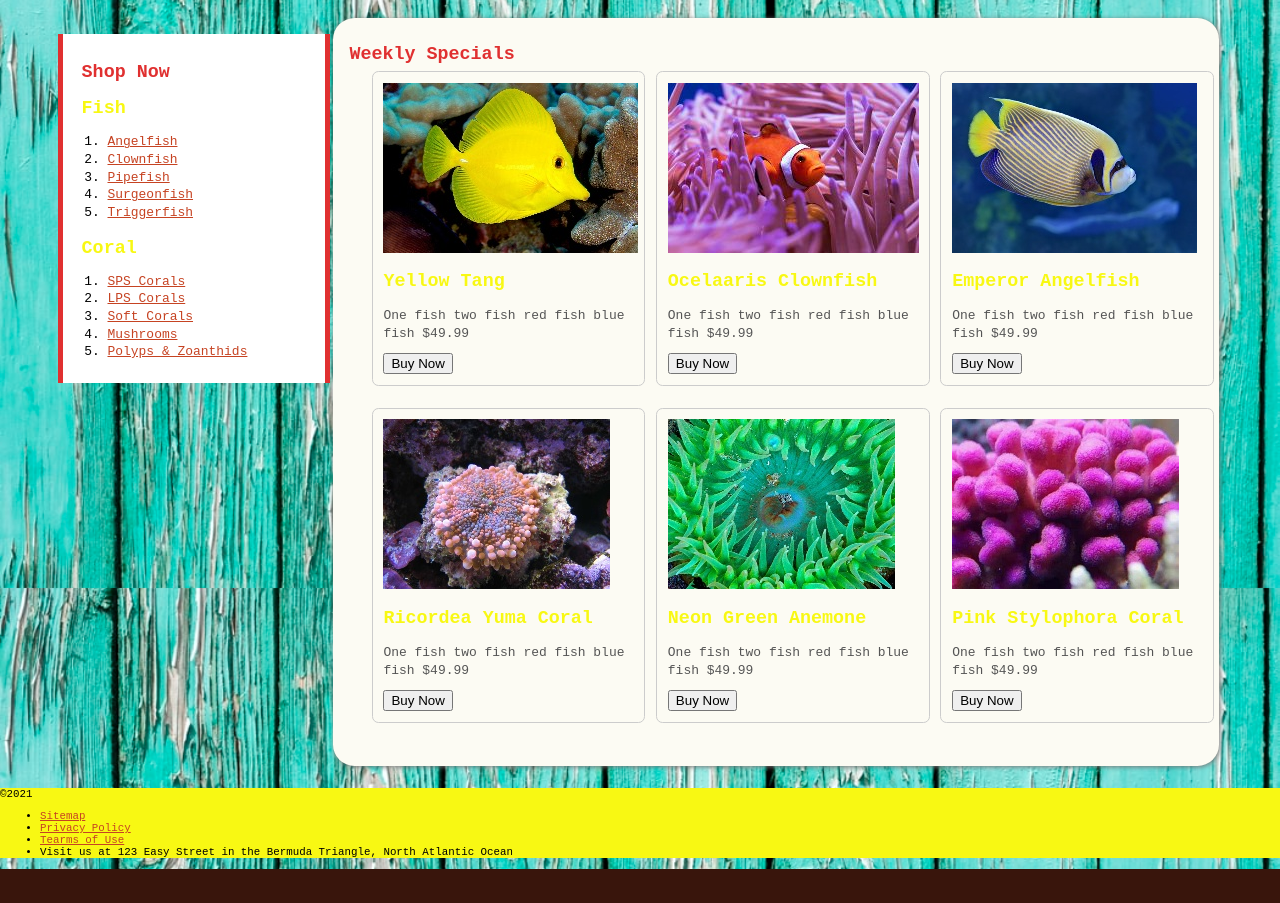
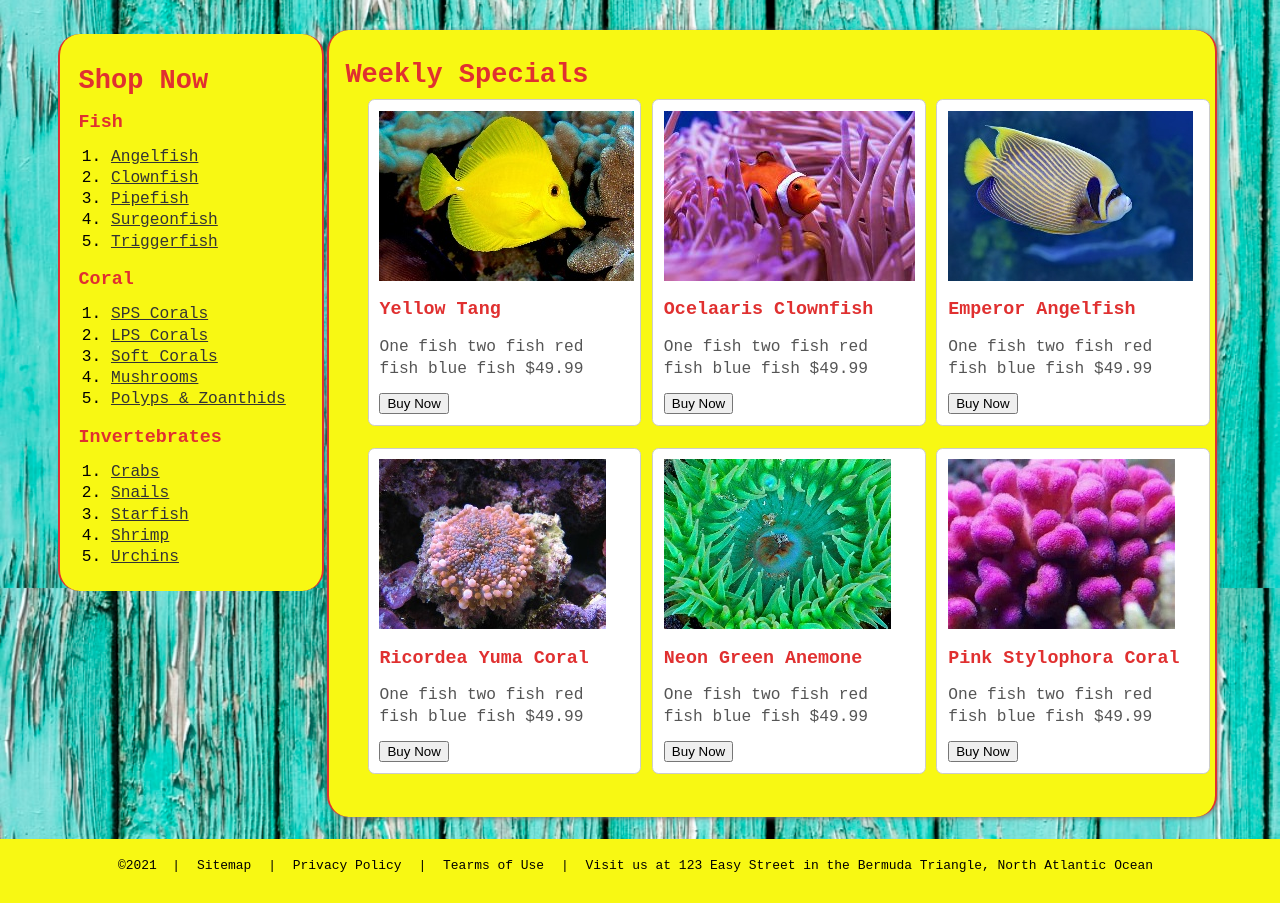
Before and after one commit to scottpsinclair/thefishshop, a plain HTML site: page index.html in a window 1280 px wide. Shown: the part 212-1115 px from the top of the page. Before the commit the page ends 1081 px from the top, so only its background shows below. Drawn offline with Linux system fonts and the light colour scheme.

Commit message:
finished

```diff
--- a/index.html
+++ b/index.html
@@ -9,7 +9,7 @@
 </head>
 <body>
     <header>
-        <div class="contentWrapper">
+
         <!--Navigation Menu-->
         <h1>The Fish Shack</h1>
         <nav>
@@ -25,7 +25,7 @@
      </div>
     </header>
     <div class="contentWrapper">
-    <section id="sidebar">
+       <section id="sidebar">
         <!--categories-->
         <h1>Shop Now</h1>
         <h2>Fish</h2>
@@ -44,8 +44,18 @@
             <li><a href="#">Mushrooms</a></li>
             <li><a href="#">Polyps & Zoanthids</a></li>
         </ol>
+        <h2>Invertebrates</h2>
+        <ol>
+            <li><a href="#">Crabs</a></li>
+            <li><a href="#">Snails</a></li>
+            <li><a href="#">Starfish</a></li>
+            <li><a href="#">Shrimp</a></li>
+            <li><a href="#">Urchins</a></li>
+        </ol>
     </section>
     </div>
+    <br>
+
     <section id="main" class="contentWrapper">
         <!--Main Section-->
         <h1>Weekly Specials</h1>
--- a/main.css
+++ b/main.css
@@ -13,19 +13,19 @@ body {
 
 h1 {
     color: #E03030;
-    font-size: 1.7em;
+    font-size: 2.5em;
     padding: 0px;
     margin: 0.5em 0 0.35em 0;
 }
 
 h2 {
-    color: #F8F813;
+    color: #E03030;
     font-size: 1.7em;
     padding: 0px;
     margin: 0.5 0 0.35em 0;
 }
 p {
-    font-size: 1.2em;
+    font-size: 1.5em;
     line-height: 1.4em;
     color: #555;
     padding: 0px;
@@ -33,7 +33,7 @@ p {
 }
 
 ol {
-    font-size: 1.2em;
+    font-size: 1.5em;
     margin: 0 0 0 1.0em;
     padding: 0 0 0 1.0em;
 }
@@ -44,7 +44,7 @@ ol li {
 }
 
 a, a:visited {
-    color: #C64322;
+    color: #333;
 }
 a:hover {
     color: #333;
@@ -73,20 +73,22 @@ hr {
 header {
     padding: 2.5em 0 0.5em;
     margin: 0 0 2.0em;
-    background: #F8F813 center 0px;
+    background: #F8F813 url(images/water.jfif) center;
 }
 
 header h1 {
     font-family: 'Courier New', Courier, monospace;
     color: #E03030;
     font-size: 7.5em;
+    text-align: center;
     letter-spacing: -0.025em;
+    text-align: center;
     margin: 0;
 }
 header h2 {
     font-weight: 300;
     font-size: 3.8em;
-    color: #F8F813;
+    color: #E03030;
     margin: -0.4em 0 0 1.0em;
     text-transform: uppercse;
     letter-spacing: 0.05em;
@@ -104,6 +106,7 @@ nav ul {
     margin: 0;
     padding: 0;
     list-style: none;
+    text-align: center;
 }
 
 nav li {
@@ -115,6 +118,7 @@ nav li a, nav li a:visited {
     text-decoration: none;
     color: #c64322;
     padding: 0.3em 0.6em;
+
 }
 
 nav li a:hover {
@@ -130,23 +134,26 @@ section#sidebar {
     float: left;
     position: relative;
     display: block;
-    background-color: #fff;
+    background-color: #F8F813;
     margin: 1.5em 0.3em 1.5em;
     padding: 1.7em 0.5em 2.0em 1.7em;
-    border-left: #E03030 solid 5px;
-    border-right: #E03030 solid 5px;
+    border-radius: 2em;
+    border-left: #E03030 solid 2px;
+    border-right: #E03030 solid 2px;
 }
 
 /*Main Section*/
 section#main {
     /*background-color: #FCFBE6;*/
     width: 870px;
-    background-color: rgba(252,251,243,037);
+    background-color: #F8F813;
     margin: 0 0 2.0em;
     padding: 1.5em 0 2.0em 1.5em;
     display: inline-block;
     border-radius: 2em;
     box-shadow: 1px 1px 5px #777;/* offset-x | offset-y | blurradius | color */
+    border-left: #E03030 solid 2px;
+    border-right: #E03030 solid 2px;
 }
 section div.panel{
     float: right;
@@ -154,7 +161,7 @@ section div.panel{
     width: 250px;
     margin: 0 0.5em 2.0em 0.5em;
     padding: 1.0em;
-    bakcground-color: #fff;
+    background-color: #fff;
     border: #ccc solid 1px;
     border-radius: 0.6em;
 
@@ -166,5 +173,32 @@ section div.panel img.fishType {
     /*Footer*/
 footer {
     background-color: #F8F813;
-    height:
+    height: 25px;
+    font-size: 1.2em;
+    color: #000000;
+    text-align: center;
+    padding: 1.5em 2.0em;
 }
+footer ul#menuFooter {
+    display: inline-block;
+    list-style: none;
+    margin: 0 0 0 0.6em;
+    padding: 0;
+}
+footer ul li {
+    display: inline-block;
+    padding: 0 0.7em 0 0;
+    margin: 0;
+}
+footer ul li::before {
+    content: "| ";
+    padding-right: 0.7em;
+}
+footer a, footer a:visited {
+    color: #000000;
+    text-decoration: none;
+}
+footer a:hover {
+    color: #fff;
+    text-decoration: underline;
+}
```
Also changed, not shown: images/sand.jfif (added), images/sand.png (added), images/sand_beach.jfif (added), images/water.jfif (added).
